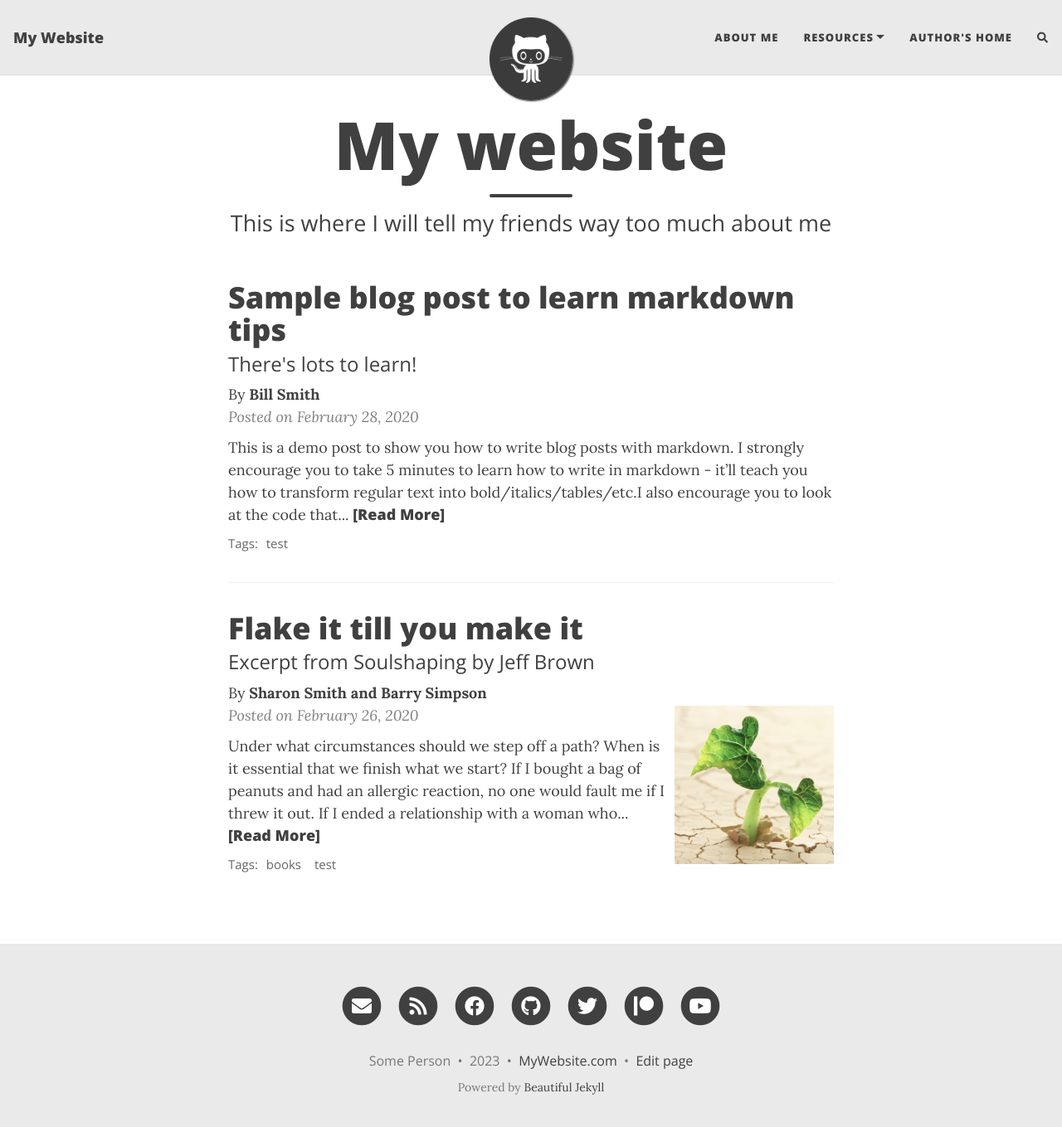
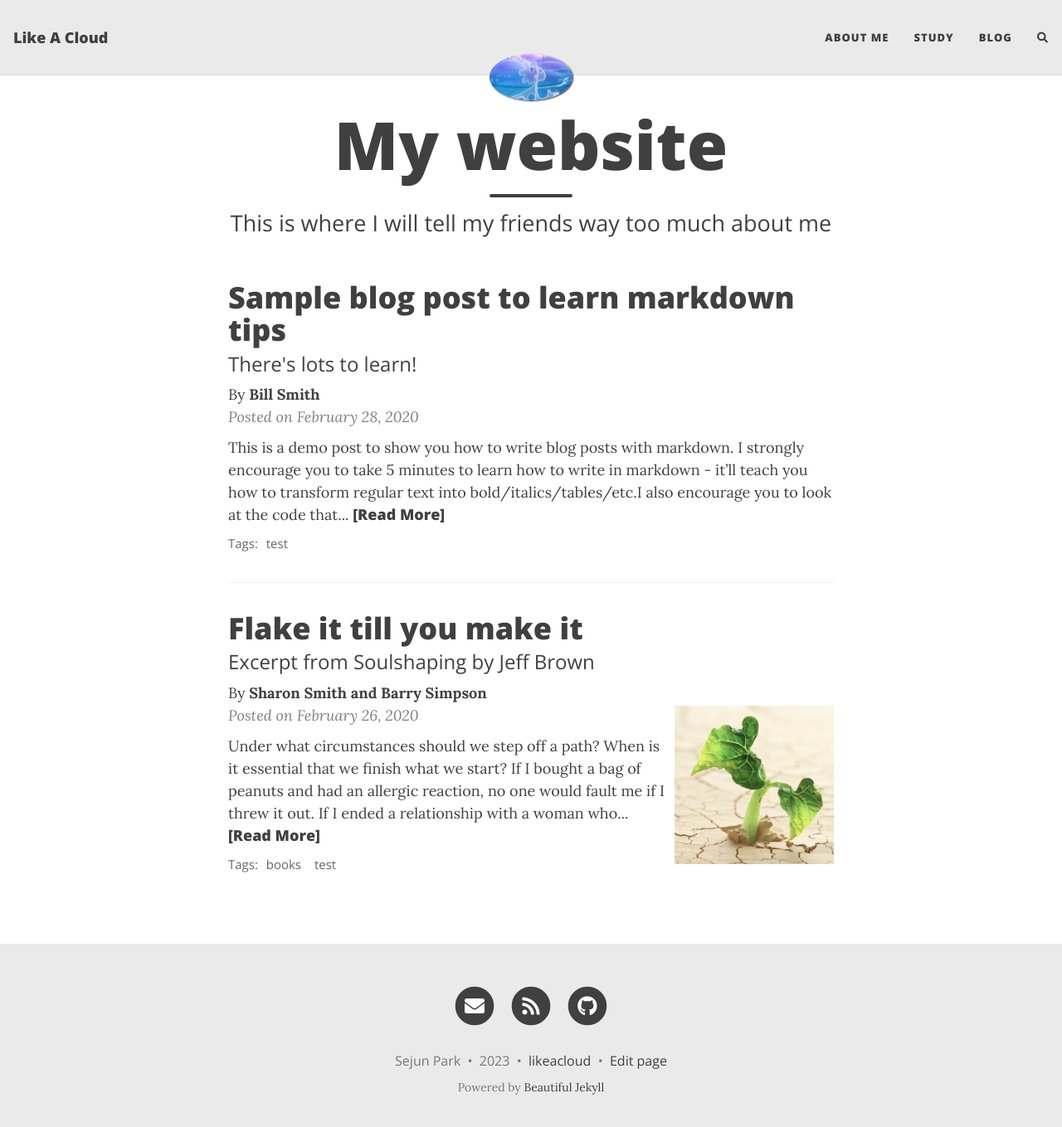
Before and after one commit to LikeACloud7/LikeACloud7.github.io, a Jekyll site: the page built from index.html, in a window 1280 px wide and 1372 px high. Shown: the top 1359 px of the window at 83% size. Built offline with Jekyll 4.4.1, drawn with Linux system fonts in a browser that asks for light colours; nearby versions of some CDN libraries; the list of posts is cut into pages by our own code; comment, search, counter and statistics services are not loaded.

Commit message:
“update”

```diff
--- a/_config.yml
+++ b/_config.yml
@@ -10,10 +10,10 @@
 ############################
 
 # Name of website
-title: My Website
+title: Like A Cloud
 
 # Your name to show in the footer
-author: Some Person
+author: Sejun Park
 
 ###############################################
 # --- List of links in the navigation bar --- #
@@ -21,10 +21,10 @@ author: Some Person
 
 navbar-links:
   About Me: "aboutme"
-  Resources:
-    - Beautiful Jekyll: "https://beautifuljekyll.com"
-    - Learn markdown: "https://www.markdowntutorial.com/"
-  Author's home: "https://deanattali.com"
+  Study:
+    # - Beautiful Jekyll: "https://beautifuljekyll.com"
+    # - Learn markdown: "https://www.markdowntutorial.com/"
+  Blog: #"https://deanattali.com"
 
 ################
 # --- Logo --- #
@@ -32,7 +32,7 @@ navbar-links:
 
 # Image to show in the navigation bar - works best with a square image
 # Remove this parameter if you don't want an image in the navbar
-avatar: "/assets/img/avatar-icon.png"
+avatar: "assets/img/jerry.PNG"
 
 # By default, the image is cut into a circle. You can disable this behaviour by setting 'round-avatar: false'
 round-avatar: true
@@ -50,13 +50,13 @@ round-avatar: true
 # You can change the order that they show up on the page by changing the order here.
 # Uncomment the links you want to show and add your information to each one.
 social-network-links:
-  email: "someone@example.com"
+  email: "oraelonge@gmail.com"
   rss: true  # remove this line if you don't want to show an RSS link at the bottom
-  facebook: deanattali
+  # facebook: deanattali
   github: daattali
-  twitter: daattali
-  patreon: DeanAttali
-  youtube: "@daattali"
+  # twitter: daattali
+  # patreon: DeanAttali
+  # youtube: "@daattali"
 #  medium: yourname
 #  reddit: yourname
 #  linkedin: daattali
@@ -82,7 +82,7 @@ social-network-links:
 
 # If you want your website to generate an RSS feed, provide a description
 # The URL for the feed will be https://<your_website>/feed.xml
-rss-description: This website is a virtual proof that I'm awesome
+rss-description: Welcome to Meaningful World!
 
 ###########################
 # --- General options --- #
@@ -90,14 +90,14 @@ rss-description: This website is a virtual proof that I'm awesome
 
 # Select which social network share links to show in posts
 share-links-active:
-  twitter: true
-  facebook: true
-  linkedin: true
+  twitter: false
+  facebook: false
+  linkedin: false
   vk: false
 
 # How to display the link to your website in the footer
 # Remove this if you don't want a link in the footer
-url-pretty: "MyWebsite.com"
+url-pretty: "likeacloud"
 
 # Excerpt word length - Truncate the excerpt of each post on the feed page to the specified number of words
 excerpt_length: 50
@@ -120,7 +120,7 @@ edit_page_button: true
 navbar-var-length: false
 
 # The keywords to associate with your website, for SEO purposes
-#keywords: "my,list,of,keywords"
+keywords: "가치,공부,딥러닝,ai,머신러닝,데이터,정치,사회,hai,hci"
 
 ######################################
 # --- Colours / background image --- #
@@ -163,13 +163,13 @@ footer-hover-col: "#0085A1"
 #################################
 
 # Fill in your Google Analytics tag ID (or "Measurement ID") to track your website usage
-#gtag: "G-XXXXXXXXXX"
+gtag: "G-likeacloud"
 
 # Fill in your Cloudflare Analytics beacon token to track your website using Cloudflare Analytics
 #cloudflare_analytics: ""
 
 # Google Tag Manager ID
-#gtm: ""
+gtm: "GTM-WZ5MHV55"
 
 # Matomo (aka Piwik) Web statistics
 # Uncomment the following section to enable Matomo. The opt-out parameter controls
@@ -252,7 +252,7 @@ date_format: "%B %-d, %Y"
 #################################################################################
 
 # Output options (more information on Jekyll's site)
-timezone: "America/Toronto"
+timezone: "Asia/Seoul"
 markdown: kramdown
 highlighter: rouge
 permalink: /:year-:month-:day-:title/
@@ -289,8 +289,8 @@ exclude:
   - docs/
 
 plugins:
-  - jekyll-paginate
-  - jekyll-sitemap
+  # - jekyll-paginate
+  # - jekyll-sitemap
 
 # Beautiful Jekyll / Dean Attali
 # 2fc73a3a967e97599c9763d05e564189
```
Also changed, not shown: README.md, assets/img/jerry.PNG (added), 2 other files.
